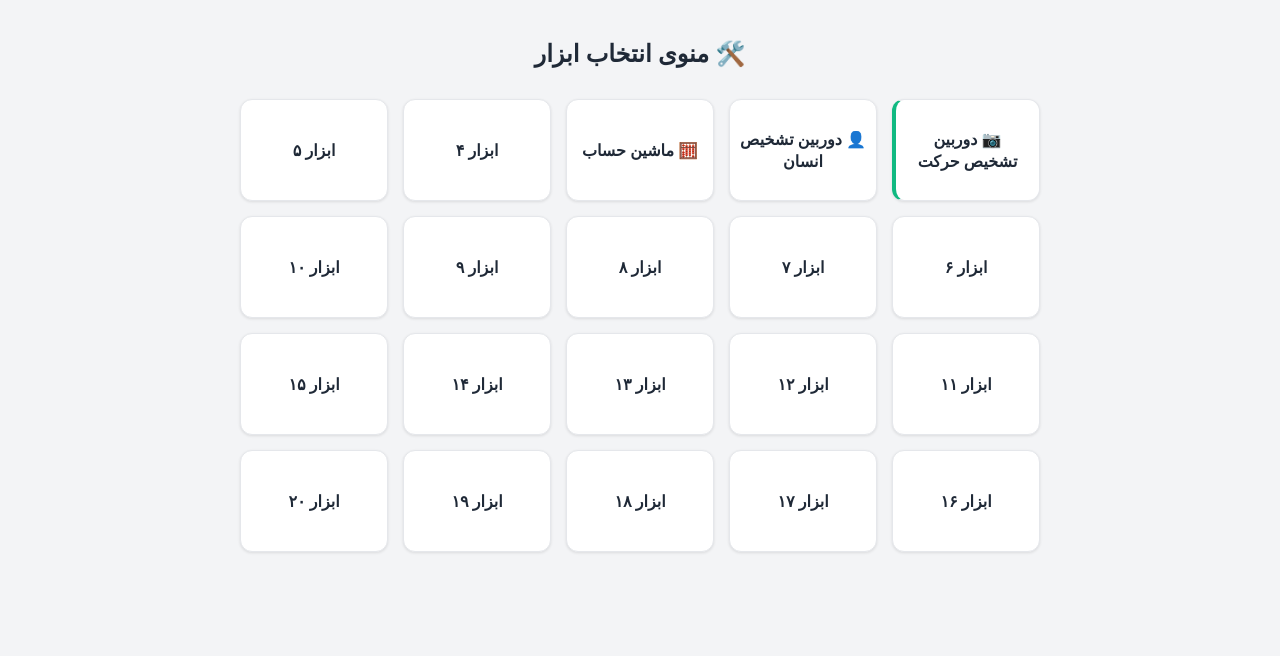
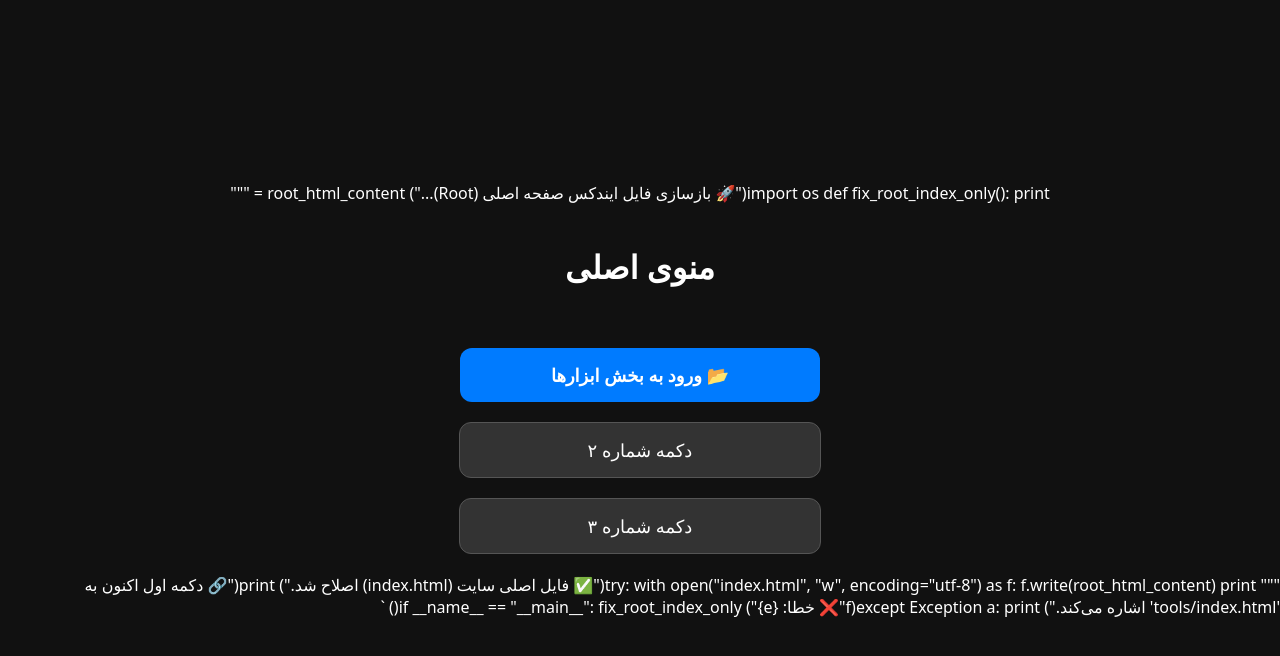
Before and after one commit to mohammadnb82/Test, a plain HTML site: page tools/index.html in a window 1280 px wide. Drawn offline with Linux system fonts and the light colour scheme.

Commit message:
Update index.html

```diff
--- a/tools/index.html
+++ b/tools/index.html
@@ -1,133 +1,78 @@
-<!DOCTYPE html>
+import os
+
+def fix_root_index_only():
+    print("🚀 بازسازی فایل ایندکس صفحه اصلی (Root)...")
+
+    root_html_content = """<!DOCTYPE html>
 <html lang="fa" dir="rtl">
 <head>
     <meta charset="UTF-8">
     <meta name="viewport" content="width=device-width, initial-scale=1.0">
-    <title>جعبه ابزار هوشمند</title>
+    <title>صفحه اصلی</title>
     <style>
-        :root {
-            --bg-color: #f3f4f6;
-            --card-bg: #ffffff;
-            --text-color: #1f2937;
-            --hover-color: #3b82f6;
-        }
         body {
             font-family: system-ui, -apple-system, sans-serif;
-            background-color: var(--bg-color);
-            margin: 0;
-            padding: 20px;
+            background: #111;
+            color: white;
             display: flex;
             flex-direction: column;
             align-items: center;
+            justify-content: center;
+            height: 100vh;
+            margin: 0;
+            gap: 20px;
         }
-        h1 {
-            color: var(--text-color);
-            margin-bottom: 30px;
-            font-size: 1.5rem;
-        }
-        /* گرید بندی برای نمایش منظم دکمه‌ها */
-        .dashboard-grid {
-            display: grid;
-            grid-template-columns: repeat(auto-fill, minmax(140px, 1fr));
-            gap: 15px;
-            width: 100%;
-            max-width: 800px;
-        }
-        /* استایل دکمه‌ها */
-        .tool-btn {
-            background: var(--card-bg);
-            border: 1px solid #e5e7eb;
+        h1 { margin-bottom: 40px; }
+        .menu-btn {
+            background: #333;
+            color: white;
+            border: 1px solid #555;
+            padding: 15px 30px;
+            width: 80%;
+            max-width: 300px;
+            font-size: 18px;
             border-radius: 12px;
-            padding: 20px 10px;
-            text-align: center;
+            cursor: pointer;
             text-decoration: none;
-            color: var(--text-color);
-            font-weight: 600;
-            box-shadow: 0 1px 3px rgba(0,0,0,0.1);
-            transition: all 0.2s ease;
             display: flex;
             align-items: center;
             justify-content: center;
-            min-height: 60px;
+            transition: background 0.2s;
         }
-        /* افکت هاور و اکتیو */
-        .tool-btn:hover {
-            border-color: var(--hover-color);
-            color: var(--hover-color);
-            transform: translateY(-2px);
-            box-shadow: 0 4px 6px rgba(0,0,0,0.1);
+        .menu-btn:hover { background: #444; }
+        .primary-btn {
+            background: #007bff;
+            border: none;
+            font-weight: bold;
         }
-        /* کلاس مخصوص برای ابزارهایی که کامل شده‌اند */
-        .ready {
-            border-left: 4px solid #10b981;
-        }
+        .primary-btn:hover { background: #0056b3; }
     </style>
 </head>
 <body>
 
-    <h1>🛠️ منوی انتخاب ابزار</h1>
+    <h1>منوی اصلی</h1>
 
-    <div class="dashboard-grid">
-        <!-- کلید ۱: ابزار فعلی (لینک دهی شد) -->
-        <a href="doorbin-tashkhis-harekat/index.html" class="tool-btn ready">📷 دوربین تشخیص حرکت</a>
+    <!-- دکمه اول: هدایت به صفحه لیست ابزارها -->
+    <a href="tools/index.html" class="menu-btn primary-btn">
+        📂 ورود به بخش ابزارها
+    </a>
 
-        <!-- کلید ۲ -->
-        <a href="#" class="tool-btn">👤 دوربین تشخیص انسان</a>
-
-        <!-- کلید ۳ -->
-        <a href="#" class="tool-btn">🧮 ماشین حساب</a>
-
-        <!-- کلید ۴ -->
-        <a href="#" class="tool-btn">ابزار ۴</a>
-
-        <!-- کلید ۵ -->
-        <a href="#" class="tool-btn">ابزار ۵</a>
-
-        <!-- کلید ۶ -->
-        <a href="#" class="tool-btn">ابزار ۶</a>
-
-        <!-- کلید ۷ -->
-        <a href="#" class="tool-btn">ابزار ۷</a>
-
-        <!-- کلید ۸ -->
-        <a href="#" class="tool-btn">ابزار ۸</a>
-
-        <!-- کلید ۹ -->
-        <a href="#" class="tool-btn">ابزار ۹</a>
-
-        <!-- کلید ۱۰ -->
-        <a href="#" class="tool-btn">ابزار ۱۰</a>
-
-        <!-- کلید ۱۱ -->
-        <a href="#" class="tool-btn">ابزار ۱۱</a>
-
-        <!-- کلید ۱۲ -->
-        <a href="#" class="tool-btn">ابزار ۱۲</a>
-
-        <!-- کلید ۱۳ -->
-        <a href="#" class="tool-btn">ابزار ۱۳</a>
-
-        <!-- کلید ۱۴ -->
-        <a href="#" class="tool-btn">ابزار ۱۴</a>
-
-        <!-- کلید ۱۵ -->
-        <a href="#" class="tool-btn">ابزار ۱۵</a>
-
-        <!-- کلید ۱۶ -->
-        <a href="#" class="tool-btn">ابزار ۱۶</a>
-
-        <!-- کلید ۱۷ -->
-        <a href="#" class="tool-btn">ابزار ۱۷</a>
-
-        <!-- کلید ۱۸ -->
-        <a href="#" class="tool-btn">ابزار ۱۸</a>
-
-        <!-- کلید ۱۹ -->
-        <a href="#" class="tool-btn">ابزار ۱۹</a>
-
-        <!-- کلید ۲۰ -->
-        <a href="#" class="tool-btn">ابزار ۲۰</a>
-    </div>
+    <!-- دکمه‌های رزرو -->
+    <a href="#" class="menu-btn">دکمه شماره ۲</a>
+    <a href="#" class="menu-btn">دکمه شماره ۳</a>
 
 </body>
 </html>
+"""
+
+    try:
+        with open("index.html", "w", encoding="utf-8") as f:
+            f.write(root_html_content)
+        print("✅ فایل اصلی سایت (index.html) اصلاح شد.")
+        print("🔗 دکمه اول اکنون به 'tools/index.html' اشاره می‌کند.")
+    except Exception a:
+        print(f"❌ خطا: {e}")
+
+if __name__ == "__main__":
+    fix_root_index_only()
+`
```
